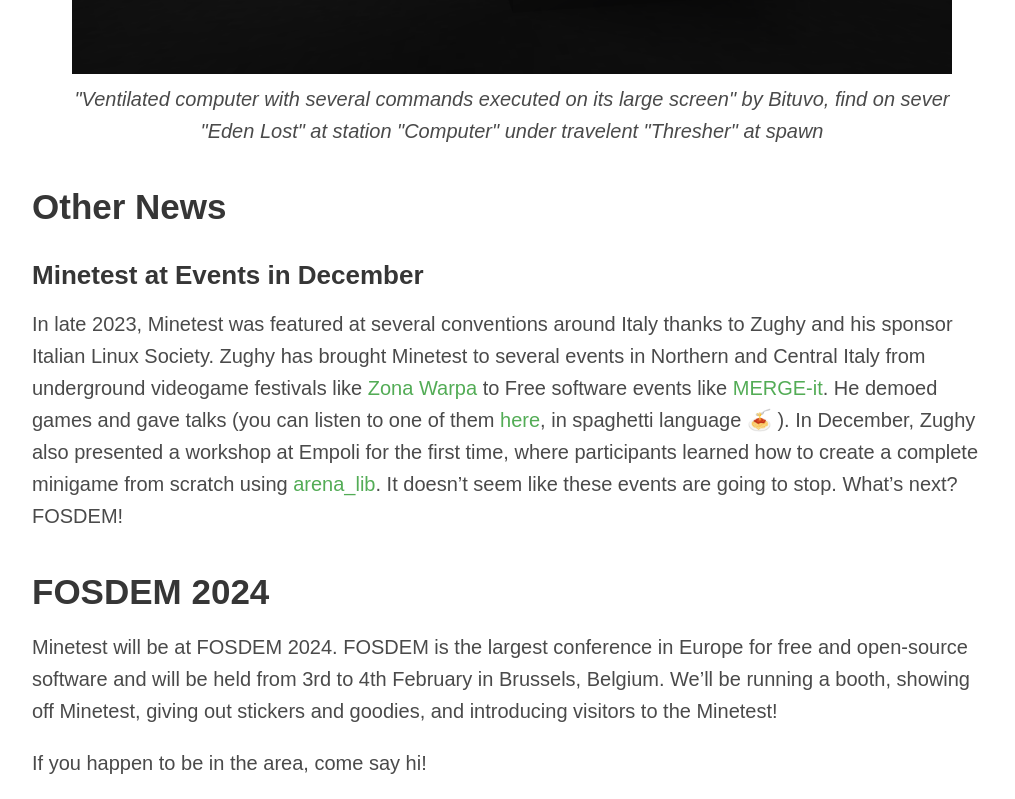
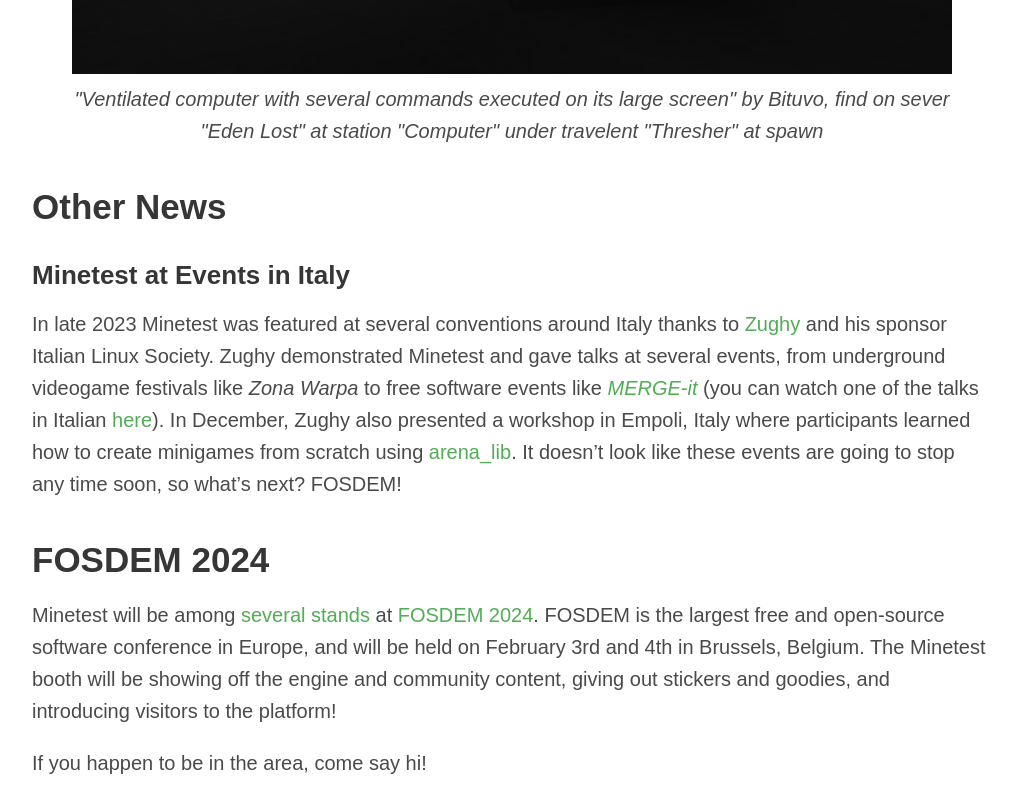
Before and after one commit to minetest/blog, a Jekyll site: the page built from _posts/2024-01-29-January.md, in a window 1280 px wide and 1400 px high, scrolled down 9872 px. Shown: the top 799 px of the window, without its empty margins (128-1143 px from the left). Built offline with Jekyll 4.4.1, drawn with Linux system fonts in a browser that asks for light colours; some of the changed text lies outside the part shown; grey boxes are pictures that could not be loaded.

Commit message:
Reword events section

```diff
--- a/_posts/2024-01-29-January.md
+++ b/_posts/2024-01-29-January.md
@@ -199,30 +199,26 @@
 
 ## Other News
 
-### Minetest at Events in December
+### Minetest at Events in Italy
 
-In late 2023, Minetest was featured at several conventions around Italy thanks
-to Zughy and his sponsor Italian Linux Society. Zughy has brought Minetest to
-several events in Northern and Central Italy from underground videogame
-festivals like [Zona Warpa](https://www.zonawarpa.it/) to Free software events like [MERGE-it](https://merge-it.net/). He demoed games
-and gave talks (you can listen to one of them [here](https://www.youtube.com/watch?v=KBZoPYleoX4), in spaghetti language 🍝 ). In
-December, Zughy also presented a workshop at Empoli for the first time, where
-participants learned how to create a complete minigame from scratch using
-[arena_lib](https://content.minetest.net/packages/Zughy/arena_lib/). It doesn't seem like these events are going to stop. What's next?
-FOSDEM!
+In late 2023 Minetest was featured at several conventions around Italy thanks to [Zughy](https://content.minetest.net/users/Zughy)
+and his sponsor Italian Linux Society. Zughy demonstrated Minetest and gave talks at several events, from underground
+videogame festivals like _Zona Warpa_ to free software events like [_MERGE-it_](https://merge-it.net/) (you can watch
+one of the talks in Italian [here](https://www.youtube.com/watch?v=KBZoPYleoX4)). In December,
+Zughy also presented a workshop in Empoli, Italy where participants learned how to create minigames from scratch using
+[arena_lib](https://content.minetest.net/packages/Zughy/arena_lib/). It doesn't look like these events are going to stop
+any time soon, so what's next? FOSDEM!
 
 ## FOSDEM 2024
 
-Minetest will be at FOSDEM 2024. FOSDEM is the largest conference in Europe for
-free and open-source software and will be held from 3rd to 4th February in
-Brussels, Belgium. We'll be running a booth, showing off Minetest, giving out
-stickers and goodies, and introducing visitors to the Minetest!
+Minetest will be among [several stands](https://fosdem.org/2024/news/2023-11-20-accepted-stands-fosdem-2024/) at
+[FOSDEM 2024](https://fosdem.org/2024/). FOSDEM is the largest free and open-source software conference in Europe, and
+will be held on February 3rd and 4th in Brussels, Belgium. The Minetest booth will be showing off the engine and
+community content, giving out stickers and goodies, and introducing visitors to the platform!
 
 If you happen to be in the area, come say hi!
 
 {% include figure.html src="/static/blog/2024_TopOfYear/minetest_at_freenode_live_2018.jpg" caption='Minetest at Freenode Live in 2018' %}
-
-See: [FOSDEM stands this year](https://fosdem.org/2024/news/2023-11-20-accepted-stands-fosdem-2024/)
 
 ## Contributing to Minetest
 
```
